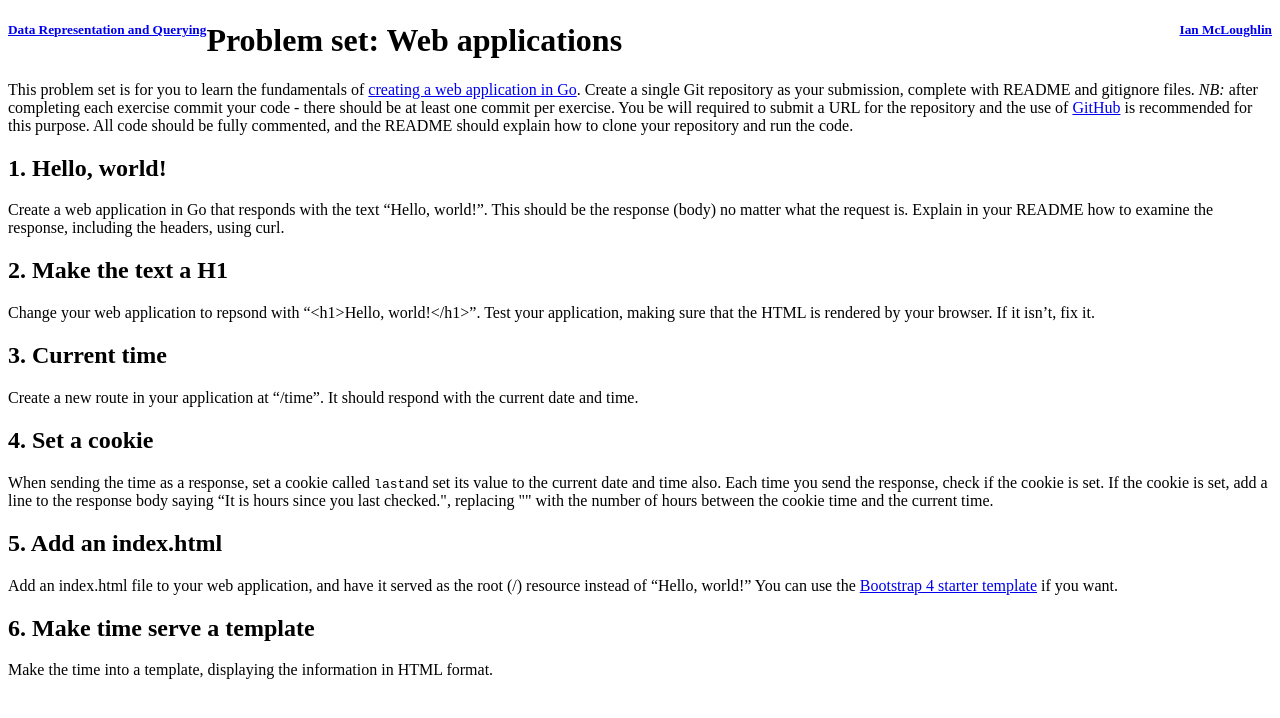
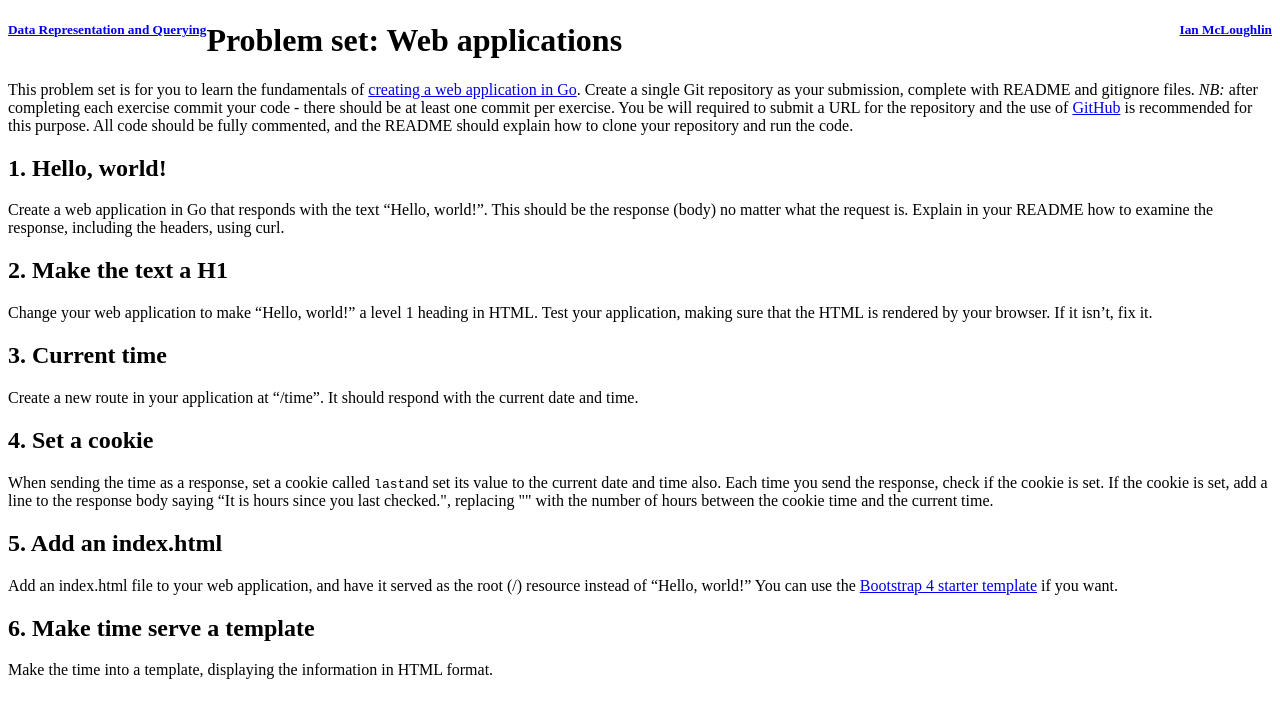
Before and after one commit to data-representation/data-representation.github.io, a Jekyll site: the page built from problems/go-web-applications.md, in a window 1280 px wide. Shown: the top 718 px of the page. Built offline with Jekyll 4.4.1, drawn with Linux system fonts in a browser that asks for light colours; our own code applies the rules of GitHub Pages for plain Markdown files; comment, search, counter and statistics services are not loaded.

Commit message:
Update go-web-applications.md

```diff
--- a/problems/go-web-applications.md
+++ b/problems/go-web-applications.md
@@ -14,7 +14,7 @@ Explain in your README how to examine the response, including the headers, using
 
 ## 2. Make the text a H1
 
-Change your web application to repsond with "<h1>Hello, world!</h1>".
+Change your web application to make "Hello, world!" a level 1 heading in HTML.
 Test your application, making sure that the HTML is rendered by your browser.
 If it isn't, fix it.
 
```
